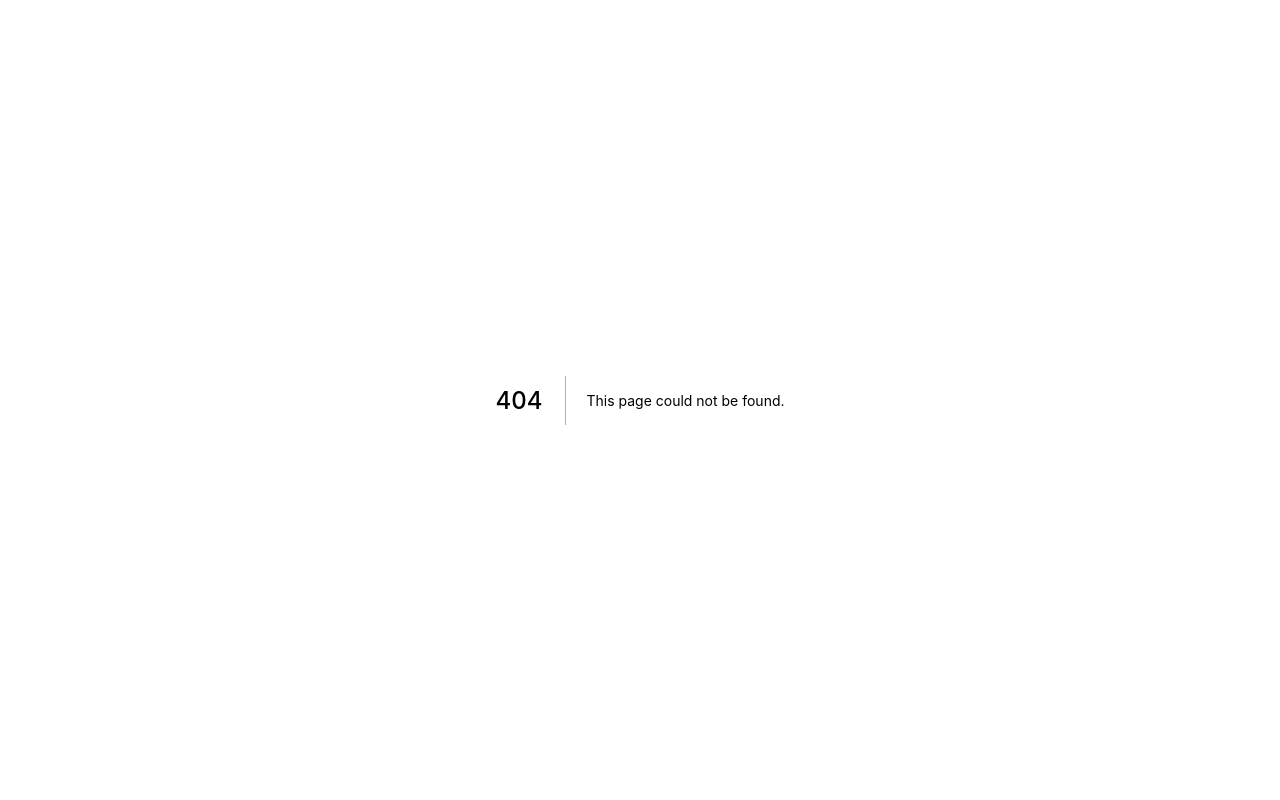
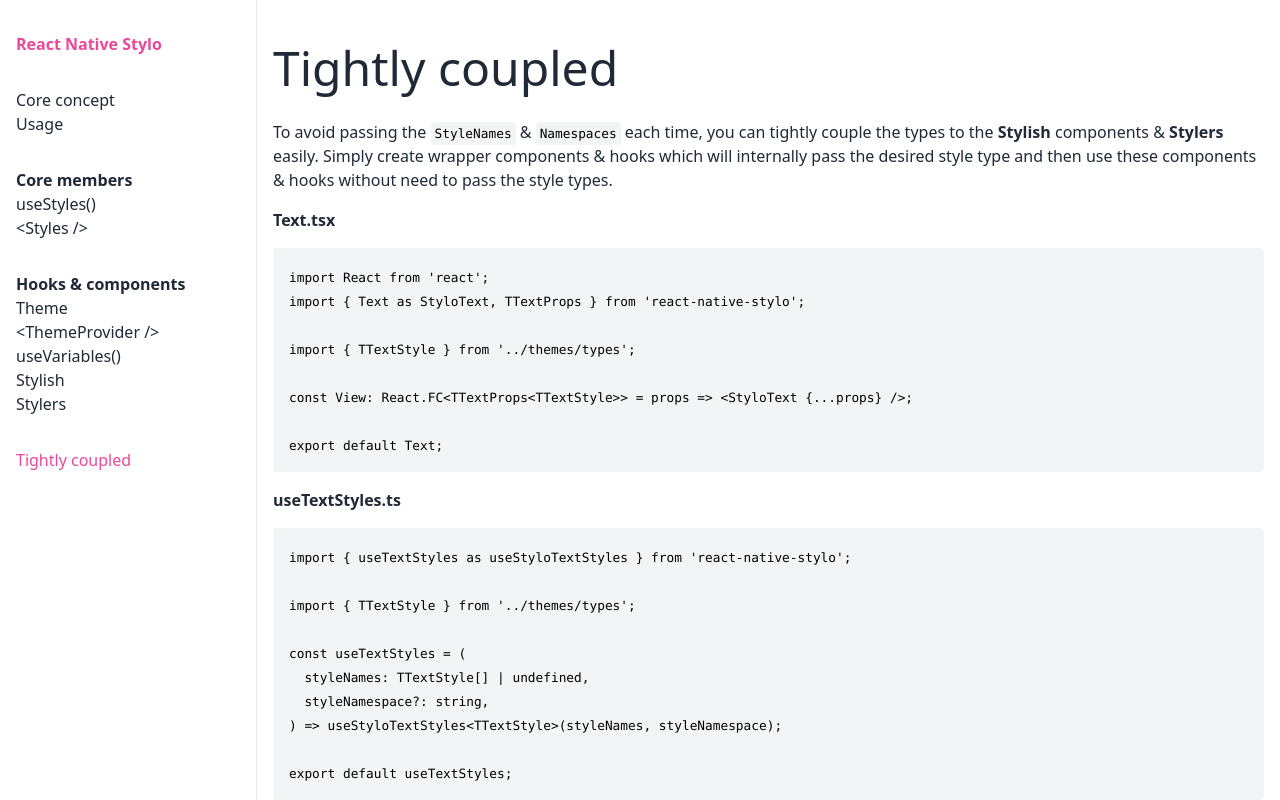
Before and after one commit to vivekmunde/react-native-stylo-documentation, a Next.js app: page /tight-coupling in a window 1280 px wide. Before the commit this address had no page. Shown: the top 800 px of the page. Built offline with nearby package versions, Linux system fonts and the light colour scheme.

Commit message:
tight coupling

```diff
--- a/components/layout.tsx
+++ b/components/layout.tsx
@@ -52,30 +52,44 @@
               </ul>
             </li>
             <li>
-              <h5 className="text-lg" style={{ margin: 0 }}>
-                Elements
+              <h5 className="text-base" style={{ margin: 0 }}>
+                Core members
               </h5>
-              <ul className="mb-4">
+              <ul className="mb-8">
+                <NavLink href="/use-styles">
+                  {`useStyles()`}
+                </NavLink>
+                <NavLink href="/styles">
+                  {`<Styles />`}
+                </NavLink>
+              </ul>
+            </li>
+            <li>
+              <h5 className="text-base" style={{ margin: 0 }}>
+                Hooks &amp; components
+              </h5>
+              <ul className="mb-8">
                 <NavLink href="/theme">
                   Theme
                 </NavLink>
                 <NavLink href="/theme-provider">
                   {`<ThemeProvider />`}
                 </NavLink>
-                <NavLink href="/use-styles">
-                  {`useStyles()`}
-                </NavLink>
-                <NavLink href="/styles">
-                  {`<Styles />`}
-                </NavLink>
                 <NavLink href="/use-variables">
                   {`useVariables()`}
+                </NavLink>
+                <NavLink href="/stylish">
+                  Stylish
                 </NavLink>
                 <NavLink href="/stylers">
                   Stylers
                 </NavLink>
-                <NavLink href="/stylish">
-                  Stylish
+              </ul>
+            </li>
+            <li>
+              <ul className="mb-8">
+                <NavLink href="/tight-coupling">
+                  Tightly coupled
                 </NavLink>
               </ul>
             </li>
--- a/pages/stylers.tsx
+++ b/pages/stylers.tsx
@@ -21,7 +21,7 @@
     <article>
       <ArticleHeading>Stylers</ArticleHeading>
       <Paragraph>
-        <strong className="font-semibold">Styler</strong> are styling hooks which accept <InlineCode>StyleNames</InlineCode> &amp; optional <InlineCode>StyleNamespace</InlineCode> as its arguments &amp; return the style object.
+        <strong className="font-semibold">Stylers</strong> are the styling hooks. Stylers accept <Link href="/theme#style-name">StyleNames</Link> &amp; optional <Link href="/theme#namespace">StyleNamespace</Link> as its arguments &amp; return the style object.
         They read the styles defined for the <InlineCode>StyleNames</InlineCode> under the <InlineCode>StyleNamespace</InlineCode> in the theme, combines these styles into one &amp; returns the final style, a standard React Native style object.
       </Paragraph>
       <Paragraph>
@@ -32,9 +32,6 @@
         Each React Native component has its own style type.
         E.g. <InlineCode>Text</InlineCode> component needs style object of type <InlineCode>{`StyleProp<TextStyle>`}</InlineCode>,  <InlineCode>View</InlineCode> component needs style object of type <InlineCode>{`StyleProp<ViewStyle>`}</InlineCode> etc.
         So each styler is tightly coupled with a React Native component which returns a style object specific to that component.
-      </Paragraph>
-      <Paragraph>
-        <small><i>Note: New Stylers for remaining components will be added soon.</i></small>
       </Paragraph>
 
       <section className="no-vertical-margin-collapse">
@@ -324,6 +321,9 @@
   });
 }`}
         </CodeSnippet>
+        <Paragraph>
+          The <InlineCode>useTouchableStyles()</InlineCode> hook can be used for <InlineCode>TouchableOpacity</InlineCode>, <InlineCode>TouchableHighlight</InlineCode> &amp; <InlineCode>Pressable</InlineCode> components;
+        </Paragraph>
         <CodeSnippet>
           {`import React, { useRef } from 'react';
 import { TouchableOpacity, StyleSheet } from 'react-native';
@@ -378,6 +378,10 @@
 }`}
         </CodeSnippet>
       </section>
+
+      <Paragraph>
+        <i>Note: New Stylers for remaining React Native components will be added soon.</i>
+      </Paragraph>
     </article>
   </Layout>
 );
--- /dev/null
+++ b/pages/tight-coupling.tsx
@@ -0,0 +1,128 @@
+import Head from 'next/head';
+import React from 'react';
+
+import ArticleHeading from '../components/article-heading';
+import CodeSnippet from '../components/code-snippet';
+import InlineCode from '../components/inline-code';
+import Layout from '../components/layout';
+import Paragraph from '../components/paragraph';
+import SectionHeading from '../components/section-heading';
+
+const CoreConcept: React.FC = () => (
+  <Layout>
+    <Head>
+      <title>Tightly coupled | React Native Stylo</title>
+      <meta name="description" content="Completely detached and highly scalable React Native styles" />
+      <link rel="icon" href="/favicon.ico" />
+    </Head>
+    <article>
+      <ArticleHeading>Tightly coupled</ArticleHeading>
+      <Paragraph>
+        To avoid passing the <InlineCode>StyleNames</InlineCode> &amp; <InlineCode>Namespaces</InlineCode> each time, you can tightly couple the types to the <strong className="font-semibold">Stylish</strong> components &amp; <strong className="font-semibold">Stylers</strong> easily.
+        Simply create wrapper components &amp; hooks which will internally pass the desired style type and then use these components &amp; hooks without need to pass the style types.
+      </Paragraph>
+      <Paragraph>
+        <strong className="font-semibold">Text.tsx</strong>
+      </Paragraph>
+      <CodeSnippet>
+        {`import React from 'react';
+import { Text as StyloText, TTextProps } from 'react-native-stylo';
+
+import { TTextStyle } from '../themes/types';
+
+const View: React.FC<TTextProps<TTextStyle>> = props => <StyloText {...props} />;
+
+export default Text;
+`}
+      </CodeSnippet>
+      <Paragraph>
+        <strong className="font-semibold">useTextStyles.ts</strong>
+      </Paragraph>
+      <CodeSnippet>
+        {`import { useTextStyles as useStyloTextStyles } from 'react-native-stylo';
+
+import { TTextStyle } from '../themes/types';
+
+const useTextStyles = (
+  styleNames: TTextStyle[] | undefined,
+  styleNamespace?: string,
+) => useStyloTextStyles<TTextStyle>(styleNames, styleNamespace);
+
+export default useTextStyles;
+`}
+      </CodeSnippet>
+      <Paragraph>
+        <strong className="font-semibold">ComponentA.tsx</strong>
+      </Paragraph>
+      <CodeSnippet>
+        {`import Text from '../stylish/Text';
+
+const ComponentA = () => (
+  <Text styleNames={['H1', 'Bold', 'Align.Center']}>
+    {...}
+  </Text>
+);
+
+OR
+
+import useTextStyles from '../stylers/useTextStyles';
+
+const ComponentA = () => {
+  const styles = useRef(
+    StyleSheet.create({
+      text: useTextStyles(['H1', 'Bold', 'Align.Center']),
+    }),
+  ).current;
+
+  return (
+    <Text style={styles.text}>
+      {...}
+    </Text>
+  );
+};`}
+      </CodeSnippet>
+
+      <section className="no-vertical-margin-collapse">
+        <SectionHeading id="predefined-tightly-coupled-hooks-components" level={4}>
+          Stylo at your help
+        </SectionHeading>
+        <Paragraph>
+          To save time &amp; effort, Stylo provides these wrapper hooks &amp; components, which are located at <strong className="font-semibold">/node_modules/react-native-stylo/lib/tightly-coupled/*.ts[x]</strong>.
+          Simply copy these to you app.
+          Please note, these wrapper hooks &amp; components import the types using a relative path <InlineCode>{`import { TTextStyle } from "../themes/types"`}</InlineCode>.
+          If your theme types are defined at some other location then just change these type import paths in these hooks &amp; components.
+        </Paragraph>
+        <Paragraph>
+          <strong className="font-semibold">E.g. Tightly coupled stylish Text component from the library</strong>
+        </Paragraph>
+        <CodeSnippet>
+          {`import React from 'react';
+import { Text as StyloText, TTextProps } from '../../stylo';
+import { TTextStyle } from '../themes/types';
+
+const Text:React.FC<TTextProps<TTextStyle>> = props => (
+  <StyloText {...props} />;
+};
+
+export default Text;`}
+        </CodeSnippet>
+        <Paragraph>
+          <strong className="font-semibold">E.g. Tightly coupled useTextStyles() styler hook from the library</strong>
+        </Paragraph>
+        <CodeSnippet>
+          {`import { useTextStyles as rnsUseTextStyles } from 'react-native-stylo';
+import { TTextStyle } from '../themes/types';
+
+const useTextStyles = (
+  styleNames: TTextStyle[] | undefined,
+  styleNamespace?: string,
+) => rnsUseTextStyles<TTextStyle>(styleNames, styleNamespace);
+
+export default useTextStyles;`}
+        </CodeSnippet>
+      </section>
+    </article>
+  </Layout>
+);
+
+export default CoreConcept;
--- a/pages/usage.tsx
+++ b/pages/usage.tsx
@@ -36,7 +36,7 @@
   },
   tightlyCouplingStyles: {
     id: 'tight-coupling-styles',
-    title: 'Tightly coupling styles',
+    title: 'Tightly coupling the styles',
   },
   styleNamesSequence: {
     id: 'style-names-sequence',
@@ -87,13 +87,13 @@
             </a>
           </li>
           <li>
-            <a href={`#${sections.tightlyCouplingStyles.id}`}>
-              {sections.tightlyCouplingStyles.title}
+            <a href={`#${sections.styleNamesSequence.id}`}>
+              {sections.styleNamesSequence.title}
             </a>
           </li>
           <li>
-            <a href={`#${sections.styleNamesSequence.id}`}>
-              {sections.styleNamesSequence.title}
+            <a href={`#${sections.tightlyCouplingStyles.id}`}>
+              {sections.tightlyCouplingStyles.title}
             </a>
           </li>
         </ul>
@@ -351,82 +351,6 @@
       </section>
 
       <section className="no-vertical-margin-collapse">
-        <SectionHeading id={sections.tightlyCouplingStyles.id} level={4}>
-          {sections.tightlyCouplingStyles.title}
-        </SectionHeading>
-        <Paragraph>
-          To avoid passing the style types each time, you can tightly couple the types to the <strong className="font-semibold">Stylish</strong> components &amp; <strong className="font-semibold">Stylers</strong> easily.
-          Simply create wrapper components &amp; hooks which will internally pass the desired style type and then use these components &amp; hooks without need to pass the style types.
-        </Paragraph>
-        <Paragraph>
-          <strong className="font-semibold">Text.tsx</strong>
-        </Paragraph>
-        <CodeSnippet>
-          {`import React from 'react';
-import { Text as StyloText, TTextProps } from 'react-native-stylo';
-
-import { TTextStyle } from '../themes/types';
-
-const View: React.FC<TTextProps<TTextStyle>> = props => <StyloText {...props} />;
-
-export default Text;
-`}
-        </CodeSnippet>
-        <Paragraph>
-          <strong className="font-semibold">useTextStyles.ts</strong>
-        </Paragraph>
-        <CodeSnippet>
-          {`import { useTextStyles as useStyloTextStyles } from 'react-native-stylo';
-
-import { TTextStyle } from '../themes/types';
-
-const useTextStyles = (
-  styleNames: TTextStyle[] | undefined,
-  styleNamespace?: string,
-) => useStyloTextStyles<TTextStyle>(styleNames, styleNamespace);
-
-export default useTextStyles;
-`}
-        </CodeSnippet>
-        <Paragraph>
-          <strong className="font-semibold">ComponentA.tsx</strong>
-        </Paragraph>
-        <CodeSnippet>
-          {`import Text from '../stylish/Text';
-
-const ComponentA = () => (
-  <Text styleNames={['H1', 'Bold', 'Align.Center']}>
-    {...}
-  </Text>
-);
-
-OR
-
-import useTextStyles from '../stylers/useTextStyles';
-
-const ComponentA = () => {
-  const styles = useRef(
-    StyleSheet.create({
-      text: useTextStyles(['H1', 'Bold', 'Align.Center']),
-    }),
-  ).current;
-
-  return (
-    <Text style={styles.text}>
-      {...}
-    </Text>
-  );
-};`}
-        </CodeSnippet>
-        <Paragraph>
-          To save time &amp; effort, Stylo provides these wrapper hooks &amp; components, which are located at <strong className="font-semibold">/node_modules/react-native-stylo/lib/tightly-coupled/*.ts[x]</strong>.
-          Simply copy these to you app.
-          Please note, these wrapper hooks &amp; components import the types using a relative path <InlineCode>{`import { TTextStyle } from "../themes/types"`}</InlineCode>.
-          If your theme types are defined at some other location then just change these type import paths in these hooks &amp; components.
-        </Paragraph>
-      </section>
-
-      <section className="no-vertical-margin-collapse">
         <SectionHeading id={sections.styleNamesSequence.id} level={4}>
           {sections.styleNamesSequence.title}
         </SectionHeading>
@@ -441,6 +365,15 @@
 </View>`}
         </CodeSnippet>
       </section>
+
+      <section className="no-vertical-margin-collapse">
+        <SectionHeading id={sections.tightlyCouplingStyles.id} level={4}>
+          {sections.tightlyCouplingStyles.title}
+        </SectionHeading>
+        <Paragraph>
+          Pleas refer <Link href="/tight-coupling">Tightly coupled</Link> documentation.
+        </Paragraph>
+      </section>
     </article>
   </Layout>
 );
```
